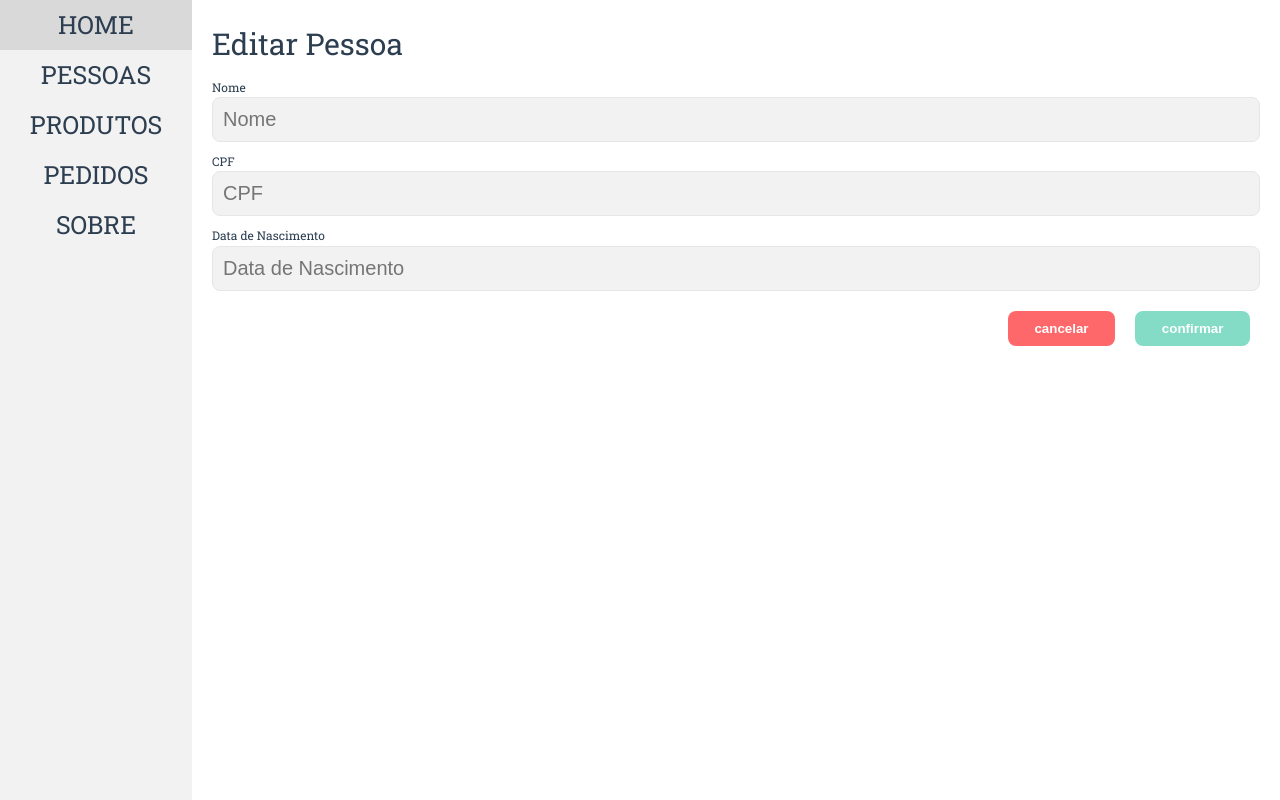
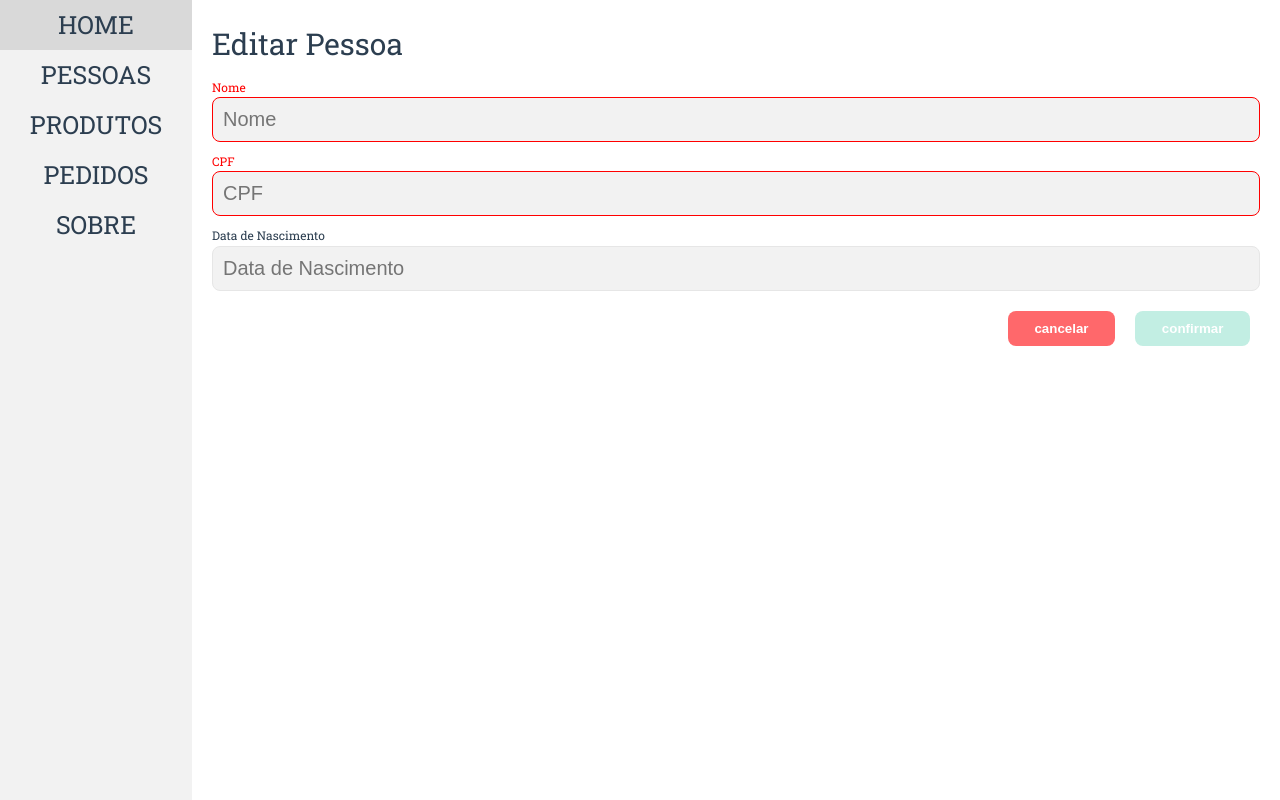
Before and after one commit to v1-to/escriba-crud-test, a Vue app: page /person/1 in a window 1280 px wide. Built offline with nearby package versions, Linux system fonts and the light colour scheme; no server answers.

Commit message:
Integrate form validation

```diff
--- a/src/components/ThePersonForm.vue
+++ b/src/components/ThePersonForm.vue
@@ -14,6 +14,10 @@ const form: Person = reactive({
     nome: '',
     cpf: '',
     dataNascimento: '',
+})
+const formValidation: Record<keyof Pick<Person, 'cpf' | 'nome'>, boolean> = reactive({
+    nome: false,
+    cpf: false,
 })
 
 onMounted(() => {
@@ -34,10 +38,11 @@ function cancel() {
 </script>
 
 <template>
-    <BaseForm @cancel="cancel" @confirm="submit">
-        <BaseInput v-model="form.nome" label="Nome"></BaseInput>
-        <BaseInput v-model="form.cpf" label="CPF"></BaseInput>
-        <BaseInput v-model="form.dataNascimento" label="Data de Nascimento"></BaseInput>
+    <BaseForm @cancel="cancel" @confirm="submit" :canSubmit="formValidation.nome && formValidation.cpf">
+        <BaseInput v-model:data="form.nome" v-model:isValid="formValidation.nome" label="Nome" type="text"
+            :isRequired="true"></BaseInput>
+        <BaseInput v-model:data="form.cpf" v-model:isValid="formValidation.cpf" label="CPF" type="cpf"></BaseInput>
+        <BaseInput v-model:data="form.dataNascimento" label="Data de Nascimento" type="date"></BaseInput>
     </BaseForm>
 </template>
 
```
